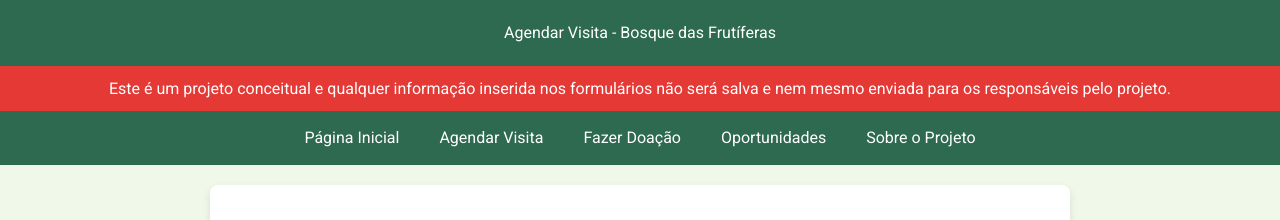
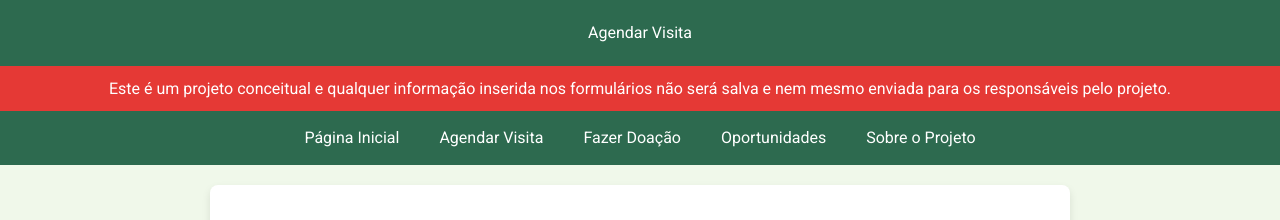
Before and after one commit to DealeGear/bosquedasfrutiferas, a plain HTML site: page agendar.html in a window 1280 px wide. Shown: the top 220 px of the page. Drawn offline with Linux system fonts and the light colour scheme.

Commit message:
Update agendar.html

```diff
--- a/agendar.html
+++ b/agendar.html
@@ -137,7 +137,7 @@ nav {
   </style>
 </head>
 <body>
-  <header>Agendar Visita - Bosque das Frutíferas</header>
+  <header>Agendar Visita</header>
   <!-- Faixa de alerta -->
   <div class="alert">
     Este é um projeto conceitual e qualquer informação inserida nos formulários não será salva e nem mesmo enviada para os responsáveis pelo projeto.
```
